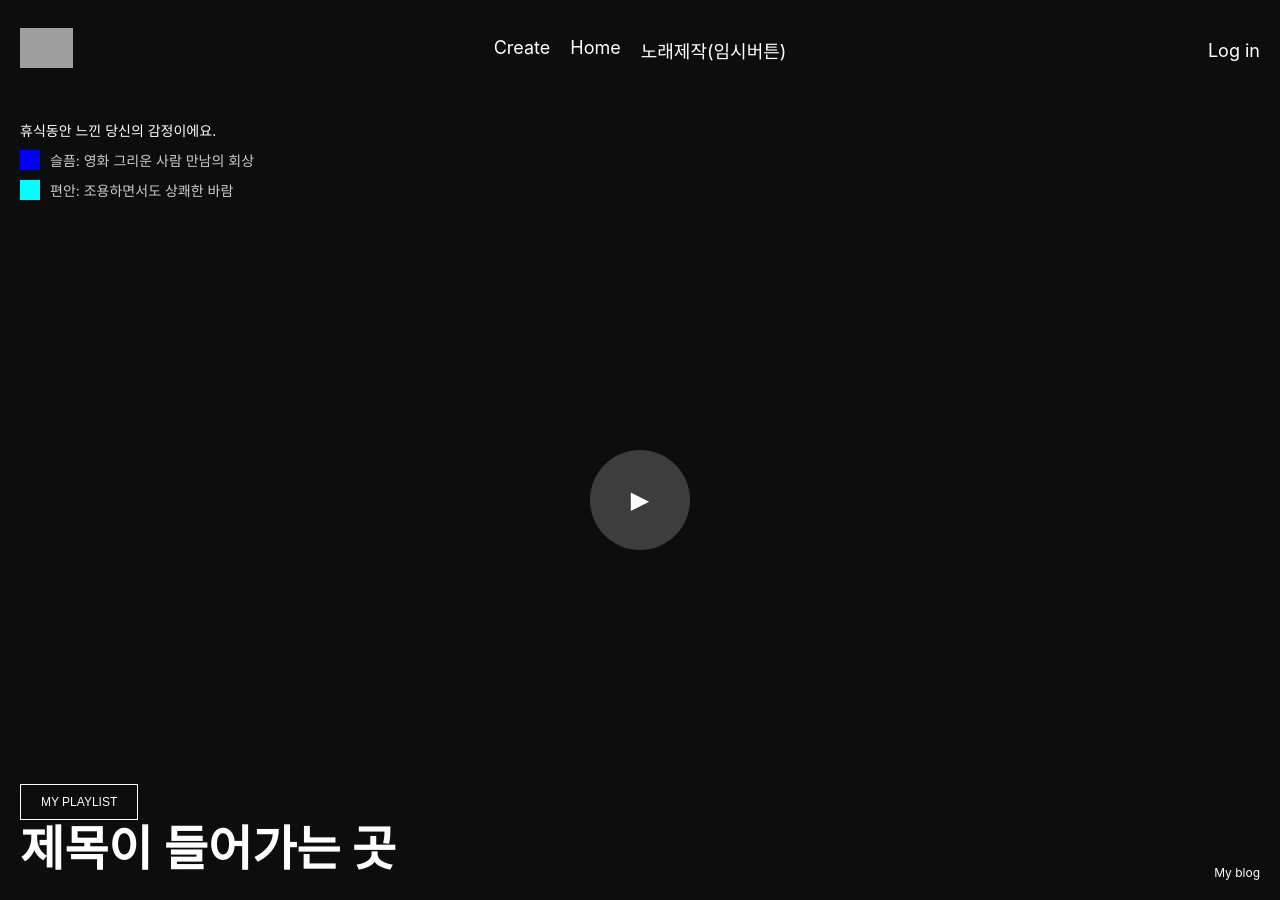
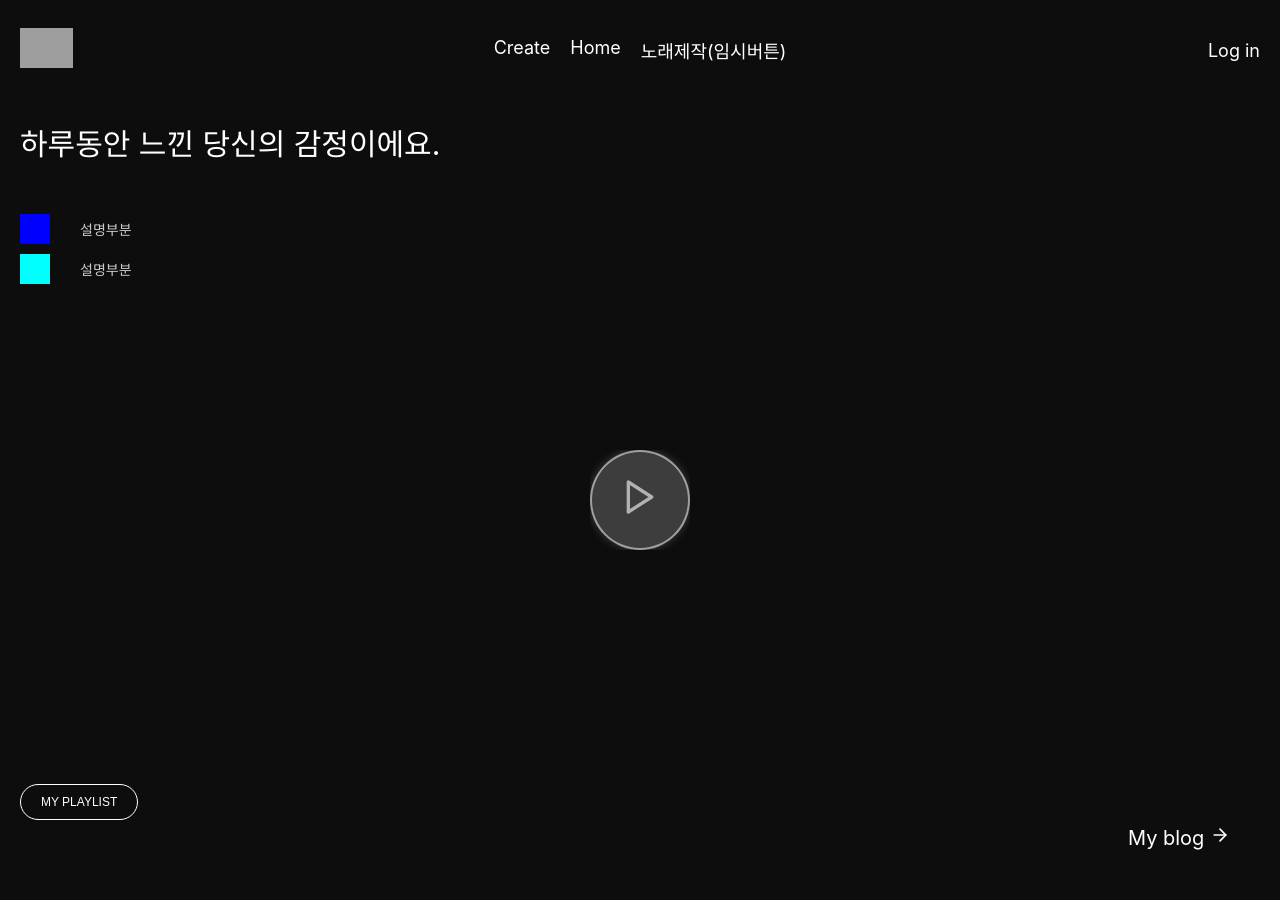
Before and after one commit to OhSSangHoon/sentifl_front, a React (Create React App) app: page /song-result in a window 1280 px wide. Built offline with nearby package versions, Linux system fonts and the light colour scheme; no server answers; grey boxes are pictures that could not be loaded; what quill-image-resize would draw is missing.

Commit message:
노래 제작 & 노래 재생 완료

```diff
--- a/src/pages/SongCreator/ChoosePost.tsx
+++ b/src/pages/SongCreator/ChoosePost.tsx
@@ -211,9 +211,13 @@ const ChoosePost = () => {
           );
           console.log(post.postId);
 
-          if (springResponse.status === 200) {
+          if (springResponse.status === 200 || springResponse.status === 204) {
             alert("노래 제작이 성공적으로 완료되었습니다!");
             console.log("스프링 백엔드 응답:", springResponse.data);
+
+            navigate("/song-result", {
+              state: { title, emotion1: emotion, emotion2: emotion, musicUrl },
+            });
           } else {
             console.error("노래 제작 실패:", springResponse);
             alert("노래 제작에 실패했습니다.");
--- a/src/pages/SongCreator/SongResult.tsx
+++ b/src/pages/SongCreator/SongResult.tsx
@@ -1,32 +1,61 @@
+// 노래 결과 페이지
+
 import React from "react";
 import * as S from "./Styles/SongResult.style";
+import { useNavigate, useLocation } from "react-router-dom";
+import { useParams } from "react-router-dom";
+import { FiArrowRight, FiPlay } from "react-icons/fi";
 
-const SongResult = () => {
+const SongResult: React.FC = () => {
+  const navigate = useNavigate();
+  const { uid } = useParams<{ uid: string }>();
+  const location = useLocation();
+
+  // navigate로 전달된 데이터 받기
+  const { title, emotion1, emotion2, musicUrl } = location.state || {};
+
+  const handlePlay = () => {
+    const audio = new Audio(musicUrl);
+    audio.play();
+  };
+
   return (
     <S.Wrapper>
       <S.TopLeftInfo>
-        <S.InfoText>휴식동안 느낀 당신의 감정이에요.</S.InfoText>
+        <S.InfoText>하루동안 느낀 당신의 감정이에요.</S.InfoText>
         <S.ColorInfo>
           <S.ColorBox color="#0000FF" />
-          <S.ColorText>슬픔: 영화 그리운 사람 만남의 회상</S.ColorText>
+          <S.EmotionTextWrapper>
+            <S.ColorText>{emotion1}</S.ColorText>
+            <S.ColorText>{emotion1} 설명부분</S.ColorText>
+          </S.EmotionTextWrapper>
         </S.ColorInfo>
         <S.ColorInfo>
           <S.ColorBox color="#00FFFF" />
-          <S.ColorText>편안: 조용하면서도 상쾌한 바람</S.ColorText>
+          <S.EmotionTextWrapper>
+            <S.ColorText>{emotion2}</S.ColorText>
+            <S.ColorText>{emotion2}설명부분</S.ColorText>
+          </S.EmotionTextWrapper>
         </S.ColorInfo>
       </S.TopLeftInfo>
 
       <S.PlayButtonWrapper>
-        <S.PlayButton>▶</S.PlayButton>
+        <S.PlayButton onClick={handlePlay}>
+          <FiPlay size={40} />
+        </S.PlayButton>
       </S.PlayButtonWrapper>
 
       <S.TitleWrapper>
-        <S.MainTitle>제목이 들어가는 곳</S.MainTitle>
+        <S.MainTitle>{title}</S.MainTitle>
       </S.TitleWrapper>
 
-      <S.BottomLeftButton>MY PLAYLIST</S.BottomLeftButton>
+      <S.BottomLeftButton onClick={() => navigate(`/user/${uid}/playlist`)}>
+        MY PLAYLIST
+      </S.BottomLeftButton>
 
-      <S.BottomRightText>My blog</S.BottomRightText>
+      <S.BottomRightText onClick={() => navigate(`/user/${uid}/blog`)}>
+        My blog <FiArrowRight />
+      </S.BottomRightText>
     </S.Wrapper>
   );
 };
--- a/src/pages/SongCreator/Styles/SongResult.style.ts
+++ b/src/pages/SongCreator/Styles/SongResult.style.ts
@@ -21,19 +21,27 @@ export const TopLeftInfo = styled.div`
 `;
 
 export const InfoText = styled.p`
-  font-size: 14px;
-  margin-bottom: 10px;
+  font-size: 30px;
+  margin-bottom: 50px;
 `;
 
 export const ColorInfo = styled.div`
   display: flex;
   align-items: center;
   margin-bottom: 10px;
+  gap: 10px;
+`;
+
+export const EmotionTextWrapper = styled.div`
+  display: flex;
+  flex-direction: column;
+  align-items: flex-start;
+  margin-left: 10px;
 `;
 
 export const ColorBox = styled.div<{ color: string }>`
-  width: 20px;
-  height: 20px;
+  width: 30px;
+  height: 30px;
   background-color: ${({ color }) => color};
   margin-right: 10px;
 `;
@@ -57,10 +65,15 @@ export const PlayButton = styled.button`
   font-size: 24px;
   background-color: rgba(255, 255, 255, 0.2);
   color: white;
-  border: none;
+  border: 2px solid rgba(255, 255, 255, 0.5);
+  box-shadow: 0px 0px 10px rgba(255, 255, 255, 0.2);
   cursor: pointer;
+
   &:hover {
     background-color: rgba(255, 255, 255, 0.3);
+  }
+  svg {
+    color: rgba(255, 255, 255, 0.6);
   }
 `;
 
@@ -72,6 +85,7 @@ export const BottomLeftButton = styled.button`
   font-size: 12px;
   background-color: transparent;
   border: 1px solid #fff;
+  border-radius: 20px;
   color: white;
   cursor: pointer;
   &:hover {
@@ -90,10 +104,10 @@ export const MainTitle = styled.h1`
   font-weight: bold;
 `;
 
-export const BottomRightText = styled.p`
+export const BottomRightText = styled.div`
   position: absolute;
-  bottom: 20px;
-  right: 20px;
-  font-size: 12px;
+  bottom: 50px;
+  right: 50px;
+  font-size: 20px;
   color: white;
 `;
```
